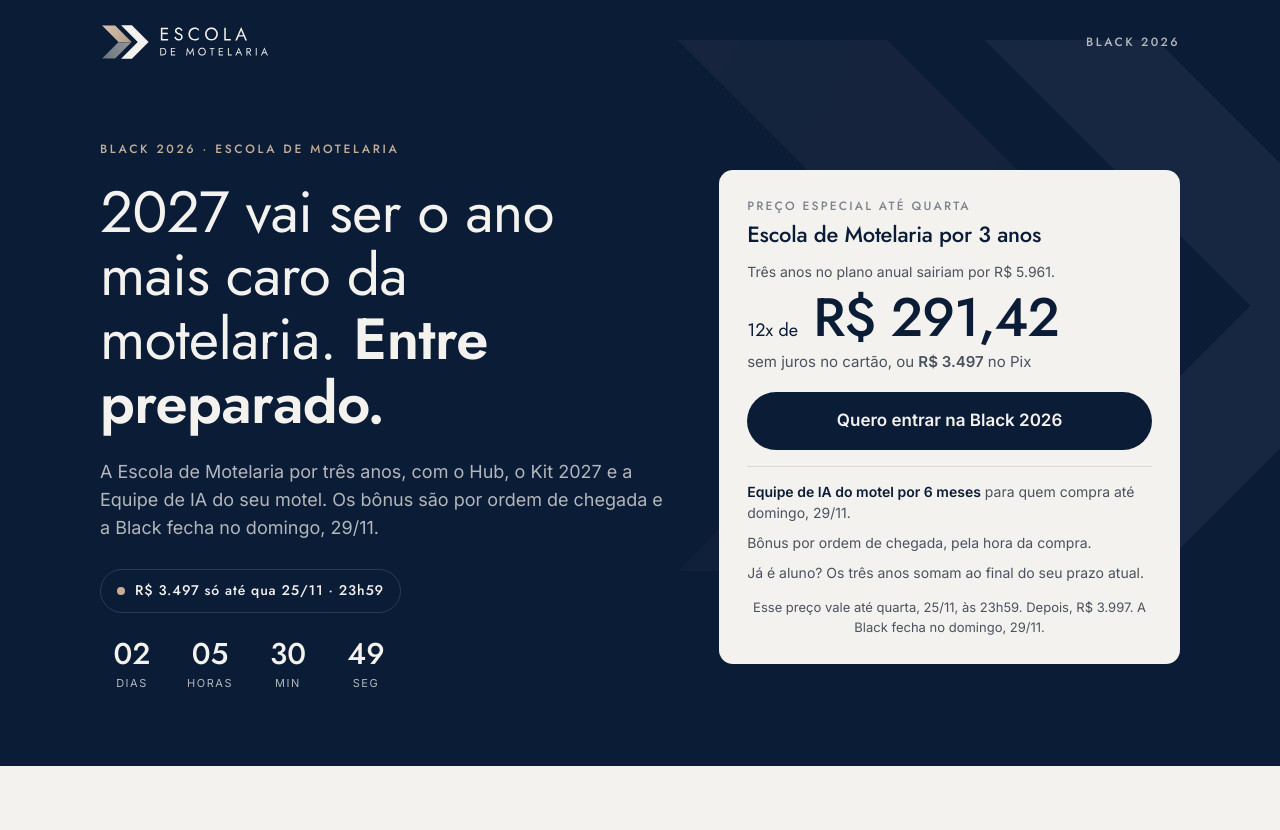
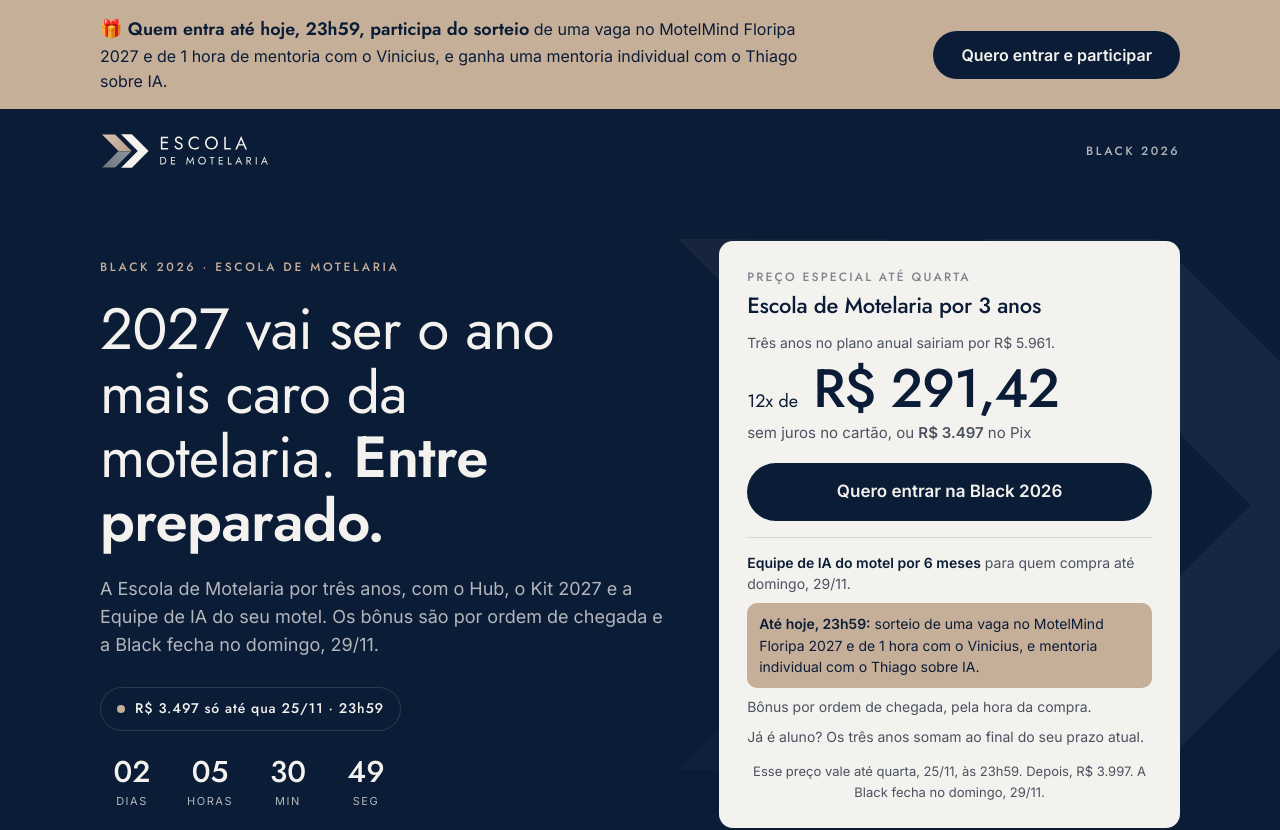
Before and after one commit to ThiagoAlcantaraAlves/black-escola, a plain HTML site: page oferta.html in a window 1280 px wide. Shown: the top 830 px of the page. Drawn offline with Linux system fonts and the light colour scheme; no server answers.

Commit message:
Publica blackedm@0ad646e

```diff
--- a/oferta.html
+++ b/oferta.html
@@ -230,7 +230,7 @@ fbq('init','777460607647004');fbq('track','PageView');
 </script>
 </head>
 <body data-fase="antes" data-ia="12">
-  <div class="sorteio-topo so-sorteio"><div class="wrap"><p><b>🎁 Quem entra até a live de hoje, às 17h, participa do sorteio</b> de uma vaga no MotelMind Floripa 2027 e de 1 hora de mentoria com o Vinicius.</p><a class="btn btn-escuro comprar" href="#">Quero entrar e participar</a></div></div>
+  <div class="sorteio-topo so-sorteio"><div class="wrap"><p><b>🎁 Quem entra até hoje, 23h59, participa do sorteio</b> de uma vaga no MotelMind Floripa 2027 e de 1 hora de mentoria com o Vinicius, e ganha uma mentoria individual com o Thiago sobre IA.</p><a class="btn btn-escuro comprar" href="#">Quero entrar e participar</a></div></div>
 
 <header>
   <div class="wrap">
@@ -271,7 +271,7 @@ fbq('init','777460607647004');fbq('track','PageView');
         <a class="btn btn-escuro comprar" href="#">Quero entrar na Black 2026</a>
         <ul>
           <li><b>Equipe de IA do motel por 6 meses</b> para quem compra até domingo, 29/11.</li>
-          <li class="so-sorteio sorteio-li"><b>Sorteio para quem entra até a live de hoje, às 17h:</b> uma vaga no MotelMind Floripa 2027 e 1 hora de mentoria com o Vinicius.</li>
+          <li class="so-sorteio sorteio-li"><b>Até hoje, 23h59:</b> sorteio de uma vaga no MotelMind Floripa 2027 e de 1 hora com o Vinicius, e mentoria individual com o Thiago sobre IA.</li>
           <li>Bônus por ordem de chegada, pela hora da compra.</li>
           <li>Já é aluno? Os três anos somam ao final do seu prazo atual.</li>
         </ul>
@@ -332,9 +332,9 @@ fbq('init','777460607647004');fbq('track','PageView');
     <p class="sec-sub reveal">Os bônus são só de quem compra na Black 2026, inclusive de quem já é aluno. A ordem de chegada conta pela hora da compra.</p>
     <ul class="bonus">
       <li class="reveal destaque"><span class="quem">Até dom 29/11</span><div><h3>A Equipe de IA do seu motel por 6 meses</h3><p>O Hub Profissional completo, com os quatro funcionários de IA trabalhando para o seu motel: gerente, analista de receita, social e pessoas e escala. Liberado no seu login na hora da compra. Vale por seis meses a partir da compra. Depois, renova no plano normal se você quiser.</p></div></li>
-      <li class="reveal destaque" data-b="sorteio"><span class="quem">Até a live · seg 23/11 · 17h</span><div><h3>Dois sorteios</h3><p>Todo mundo que comprar até a live de segunda, 23/11, às 17h, concorre a uma vaga no MotelMind Floripa 2027 e a uma mentoria privada de uma hora com o Vinicius.</p></div></li>
+      <li class="reveal destaque" data-b="sorteio"><span class="quem">Até seg 23/11 · 23h59</span><div><h3>Dois sorteios</h3><p>Todo mundo que comprar até segunda, 23/11, às 23h59, concorre a uma vaga no MotelMind Floripa 2027 e a uma mentoria privada de uma hora com o Vinicius.</p></div></li>
       <li class="reveal" data-b="livros"><span class="quem">5 primeiros</span><div><h3>Os dois livros do Vinicius, autografados</h3><p>Os dois livros do fundador da Escola, com dedicatória.</p></div></li>
-      <li class="reveal" data-b="mentoria"><span class="quem">10 primeiros</span><div><h3>Mentoria individual com o Thiago sobre IA</h3><p>Um encontro individual com o Thiago Alcântara, que cuida do Hub e das ferramentas de IA da Escola, para aplicar a inteligência artificial no dia a dia do seu motel.</p></div></li>
+      <li class="reveal destaque" data-b="sorteio"><span class="quem">Até seg 23/11 · 23h59</span><div><h3>Mentoria individual com o Thiago sobre IA</h3><p>Para todo mundo que comprar até segunda, 23/11, às 23h59: um encontro individual com o Thiago Alcântara, que cuida do Hub e das ferramentas de IA da Escola, para aplicar a inteligência artificial no dia a dia do seu motel.</p></div></li>
       <li class="reveal" data-b="escala"><span class="quem">30 primeiros</span><div><h3>A escala 6x1 aplicada, com a sua folha</h3><p>Mentoria em grupo com o Vinicius em que cada um trabalha a escala de 2027 em cima da própria folha de pagamento.</p></div></li>
       <li class="reveal" data-b="live"><span class="quem">Antes da live</span><div><h3>Mentoria ao vivo com o Vinicius sobre a reforma tributária</h3><p>Uma sessão em grupo para tirar as dúvidas de 2027 com quem já fez a conta. A sala ao vivo é só de quem comprou antes da live; os alunos recebem a gravação depois.</p></div></li>
     </ul>
@@ -438,7 +438,7 @@ fbq('init','777460607647004');fbq('track','PageView');
         <a class="btn btn-escuro comprar" href="#">Quero entrar na Black 2026</a>
         <ul>
           <li><b>Equipe de IA do motel por 6 meses</b> para quem compra até domingo, 29/11.</li>
-          <li class="so-sorteio sorteio-li"><b>Sorteio para quem entra até a live de hoje, às 17h:</b> uma vaga no MotelMind Floripa 2027 e 1 hora de mentoria com o Vinicius.</li>
+          <li class="so-sorteio sorteio-li"><b>Até hoje, 23h59:</b> sorteio de uma vaga no MotelMind Floripa 2027 e de 1 hora com o Vinicius, e mentoria individual com o Thiago sobre IA.</li>
           <li>Bônus por ordem de chegada, pela hora da compra.</li>
           <li>Já é aluno? Os três anos somam ao final do seu prazo atual.</li>
         </ul>
@@ -469,7 +469,7 @@ fbq('init','777460607647004');fbq('track','PageView');
   var ABRE =new Date('2026-11-22T18:00:00Z'); // dom 22/11 15h (Brasília): "Na frente"; a lista recebe às 17h
   var LIVE =new Date('2026-11-23T20:00:00Z'); // seg 23/11 17h: preço da live
   var IA12 =new Date('2026-11-23T09:00:00Z'); // desde seg 23/11 06h: Equipe de IA só por 6 meses (pedido do Thiago)
-  var SORTEIO=new Date('2026-11-23T20:00:00Z'); // seg 23/11 17h (live): fim do sorteio. O preço NÃO muda nessa hora.
+  var SORTEIO=new Date('2026-11-24T03:00:00Z'); // seg 23/11 23h59: fim dos sorteios e da mentoria individual com o Thiago (decisão do Thiago na live). O preço NÃO muda nessa hora.
   var PRECO=new Date('2026-11-26T03:00:00Z'); // qua 25/11 23h59: fim do preço de R$ 3.497 (decisão do Thiago em 23/11). Depois, R$ 3.997.
   var FECHA=new Date('2026-11-30T03:00:00Z'); // dom 29/11 23h59: fecha
   // Bônus de chegada que já acabaram (marcar à mão): 'sp', 'livros', 'escala'
@@ -531,7 +531,7 @@ fbq('init','777460607647004');fbq('track','PageView');
   // Contador de bônus de chegada: número de compras válidas do combo, lido do Hub (função black_2026_contador,
   // que só devolve um número). Atualiza a cada minuto enquanto a oferta está aberta.
   var HUB='https://cmrydpojogzofzfzwjhi.supabase.co', CHAVE='sb_publishable_t1GiiI-Xev-EgWr7JQw-rQ_-U5sf6TC';
-  var BONUS=[['livros',5],['mentoria',10],['escala',30]];
+  var BONUS=[['livros',5],['escala',30]];
   function contador(){
     if(faseAtual!=='lista'&&faseAtual!=='live')return;
     fetch(HUB+'/rest/v1/rpc/black_2026_contador',{method:'POST',headers:{apikey:CHAVE,'Content-Type':'application/json'},body:'{}'})
```
